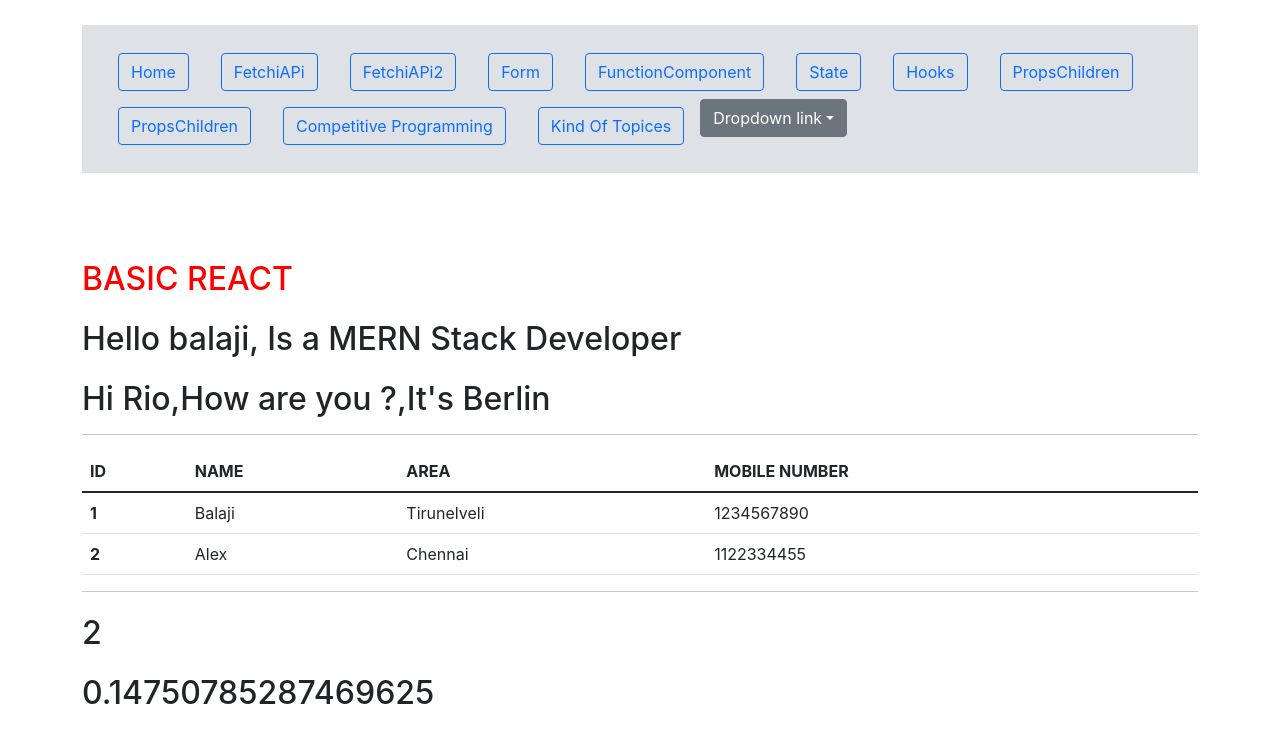
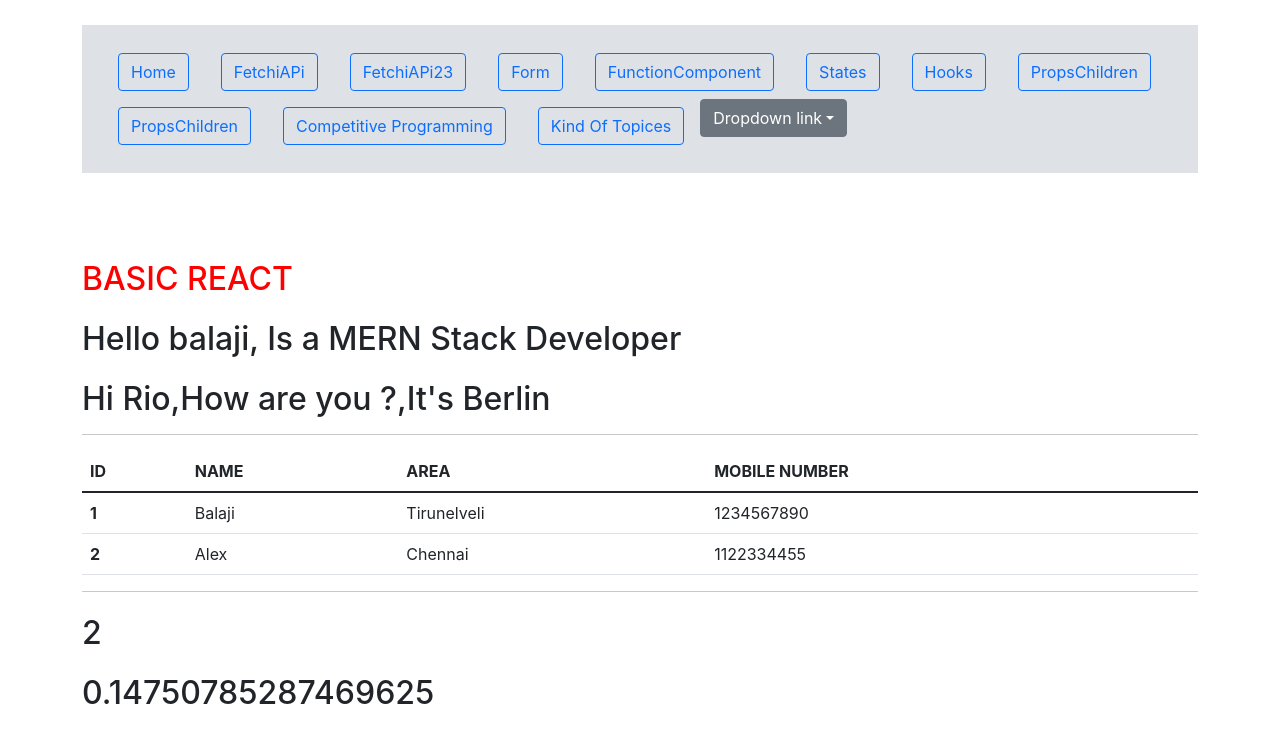
Before and after one commit to balaji1610/basic_react_new, a React (Create React App) app: page / in a window 1280 px wide. Shown: the top 742 px of the page. Built offline with nearby package versions, Linux system fonts and the light colour scheme.

Commit message:
firstCommit

```diff
--- a/src/Components/Nav.jsx
+++ b/src/Components/Nav.jsx
@@ -25,7 +25,7 @@ function Nav() {
           <Link to="/FetchiAPi2">
             {" "}
             <button type="button" class="btn btn-outline-primary">
-              FetchiAPi2
+              FetchiAPi23
             </button>
           </Link>{" "}
         </a>
@@ -50,7 +50,7 @@ function Nav() {
           <Link to="/State">
             {" "}
             <button type="button" class="btn btn-outline-primary">
-              State
+              States
             </button>
           </Link>
         </a>
```
